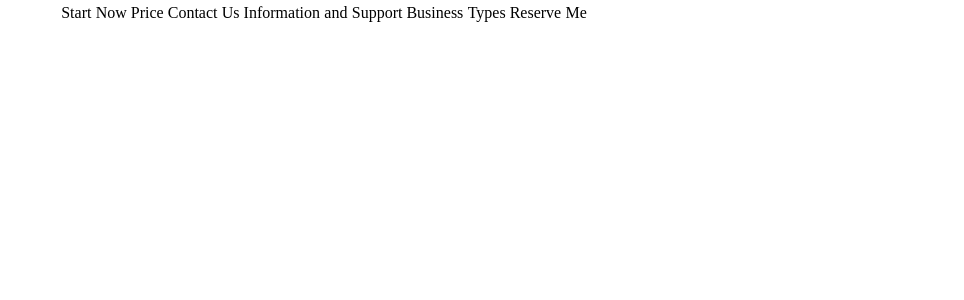
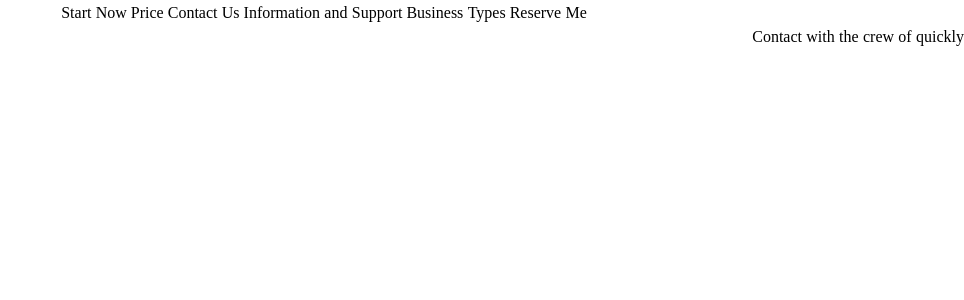
Before and after one commit to YosefHayim/autobay-ebay-saas, a React (Vite) app: page /contact in a window 1280 px wide. Shown: the top 300 px of the page, without its empty margins (316-1280 px from the left). Built offline with nearby package versions, Linux system fonts and the light colour scheme; a web font is replaced by a local one.

Commit message:
continue work on the app

```diff
--- a/src/App.tsx
+++ b/src/App.tsx
@@ -1,6 +1,10 @@
 import { Route, Routes } from "react-router";
 import Homepage from "./Pages/Homepage/Homepage";
 import Navbar from "./Components/Navbar/Navbar";
+import Login from "./Pages/Login/Login";
+import Register from "./Pages/Register/Register";
+import Pricing from "./Pages/Pricing/Pricing";
+import Contact from "./Pages/Contact/Contact";
 
 const App = () => {
   return (
@@ -8,6 +12,10 @@ const App = () => {
       <Navbar />
       <Routes>
         <Route path="/" element={<Homepage />} />
+        <Route path="/login" element={<Login />} />
+        <Route path="/register" element={<Register />} />
+        <Route path="/pricing" element={<Pricing />} />
+        <Route path="/contact" element={<Contact />} />
       </Routes>
     </>
   );
--- a/src/Pages/Business/Business.tsx
+++ /dev/null
@@ -1,5 +0,0 @@
-const Business = () => {
-  return <div>Business</div>;
-};
-
-export default Business;
--- /dev/null
+++ b/src/Pages/Contact/Contact.tsx
@@ -0,0 +1,9 @@
+const Contact = () => {
+  return (
+    <div>
+      <h1>Contact with the crew of quickly</h1>
+    </div>
+  );
+};
+
+export default Contact;
--- a/src/Pages/ContactUs/ContactUs.tsx
+++ /dev/null
@@ -1,5 +0,0 @@
-const ContactUs = () => {
-  return <div>ContactUs</div>;
-};
-
-export default ContactUs;
--- a/src/Pages/NewBusiness/NewBusiness.tsx
+++ /dev/null
@@ -1,5 +0,0 @@
-const NewBusiness = () => {
-  return <div>NewBusiness</div>;
-};
-
-export default NewBusiness;
--- a/src/Pages/Prices/Prices.tsx
+++ /dev/null
@@ -1,5 +0,0 @@
-const Prices = () => {
-  return <div>Prices</div>;
-};
-
-export default Prices;
--- /dev/null
+++ b/src/Pages/Pricing/Pricing.tsx
@@ -0,0 +1,5 @@
+const Pricing = () => {
+  return <div>Prices</div>;
+};
+
+export default Pricing;
```
